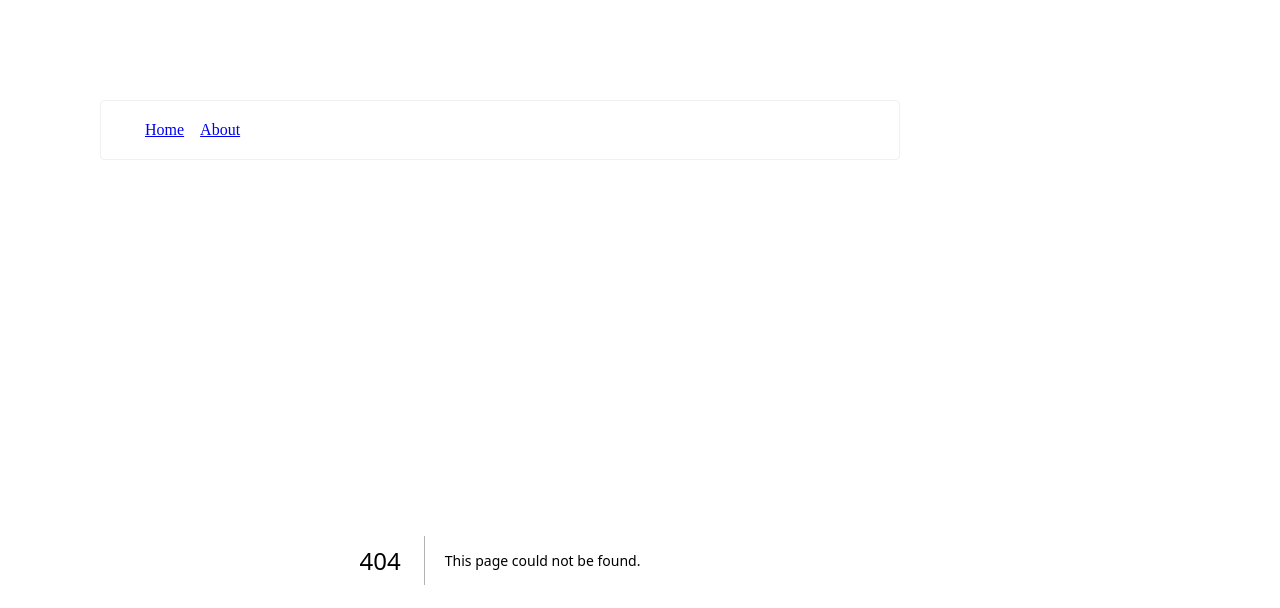
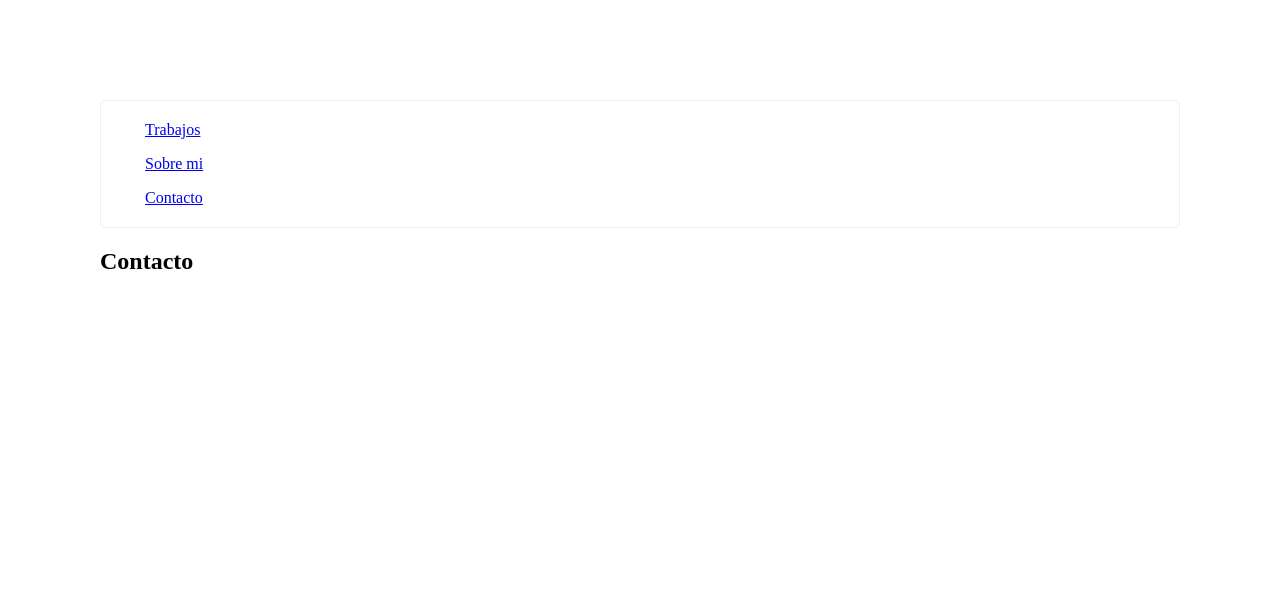
Before and after one commit to albertogomrod/portfolio, a Next.js app: page /contact in a window 1280 px wide. Before the commit this address had no page. Shown: the top 608 px of the page. Built offline with nearby package versions, Linux system fonts and the light colour scheme.

Commit message:
Estructuración de páginas

```diff
--- a/src/app/components/Navigation.jsx
+++ b/src/app/components/Navigation.jsx
@@ -3,12 +3,16 @@ import styles from "./Navigation.module.css";
 
 const links = [
   {
-    label: "Home",
-    route: "/",
+    label: "Trabajos",
+    route: "/work",
   },
   {
-    label: "About",
+    label: "Sobre mi",
     route: "/about",
+  },
+  {
+    label: "Contacto",
+    route: "/contact",
   },
 ];
 
--- a/src/app/components/Navigation.module.css
+++ b/src/app/components/Navigation.module.css
@@ -6,11 +6,13 @@
 
 .navigation {
   display: flex;
+  flex-direction: column;
+  align-content: flex-end;
   list-style: none;
-  gap:16px;
+  gap: 16px;
 }
 
-.navigation a:hover{
-    color: #f0f0f0 ;
-    text-decoration: underline;
+.navigation a:hover {
+  color: #f0f0f0;
+  text-decoration: underline;
 }
--- /dev/null
+++ b/src/app/contact/page.jsx
@@ -0,0 +1,3 @@
+export default function Contact() {
+  return <h2>Contacto</h2>;
+}
--- a/src/app/globals.css
+++ b/src/app/globals.css
@@ -1,5 +1,5 @@
 body{
   padding: 100px;
-  max-width: 800px;
+  max-width: 100%;
   margin: 0 auto;
 }
--- /dev/null
+++ b/src/app/work/page.jsx
@@ -0,0 +1,3 @@
+export default function Work() {
+  return <h2>Trabajos</h2>;
+}
```
